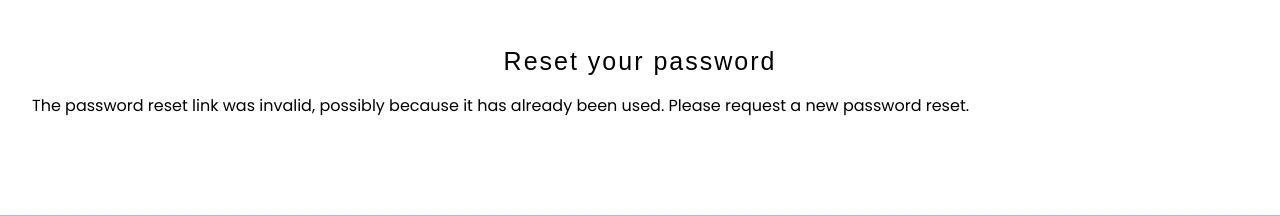
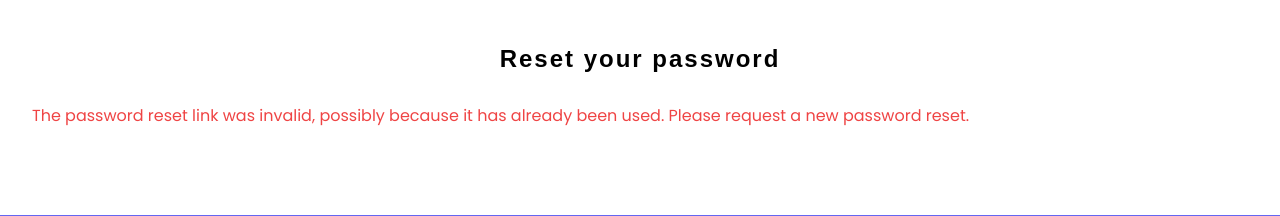
Before and after one commit to mrgulrez/emeet, a Django app: page /accounts/reset/1/1/ in a window 1280 px wide. Shown: the part 145-361 px from the top of the page. Run offline with Django 5.2, Linux system fonts and the light colour scheme; some libraries are stand-ins or nearby versions.

Commit message:
Refactor password reset template

```diff
--- a/templates/registration/password_reset_confirm.html
+++ b/templates/registration/password_reset_confirm.html
@@ -1,18 +1,23 @@
 {% extends 'base.html' %}
 {% load tailwind_filters %}
+{% load crispy_forms_tags %}
 
 {% block title %}Reset your password{% endblock %}
+
 {% block content %}
-<h1>Reset your password</h1>
+<div class="container mx-auto">
+    <h1 class="text-2xl font-bold mb-4">Reset your password</h1>
     {% if validlink %}
         <p>Please enter your new password twice:</p>
         <form action="." method="post">
-    {{ form | crispy}}
+            {% crispy form %}
             {% csrf_token %}
-    <p><input type="submit" value="Change my password" /></p>
+            <div class="mt-4">
+                <button type="submit" class="bg-indigo-500 hover:bg-indigo-700 text-white font-bold py-2 px-4 rounded">Change my password</button>
+            </div>
         </form>
     {% else %}
-<p>The password reset link was invalid, possibly because it has
- already been used. Please request a new password reset.</p>
+        <p class="text-red-500">The password reset link was invalid, possibly because it has already been used. Please request a new password reset.</p>
     {% endif %}
+</div>
 {% endblock %}
```
Lines whose indentation alone changed are shown as unchanged.
